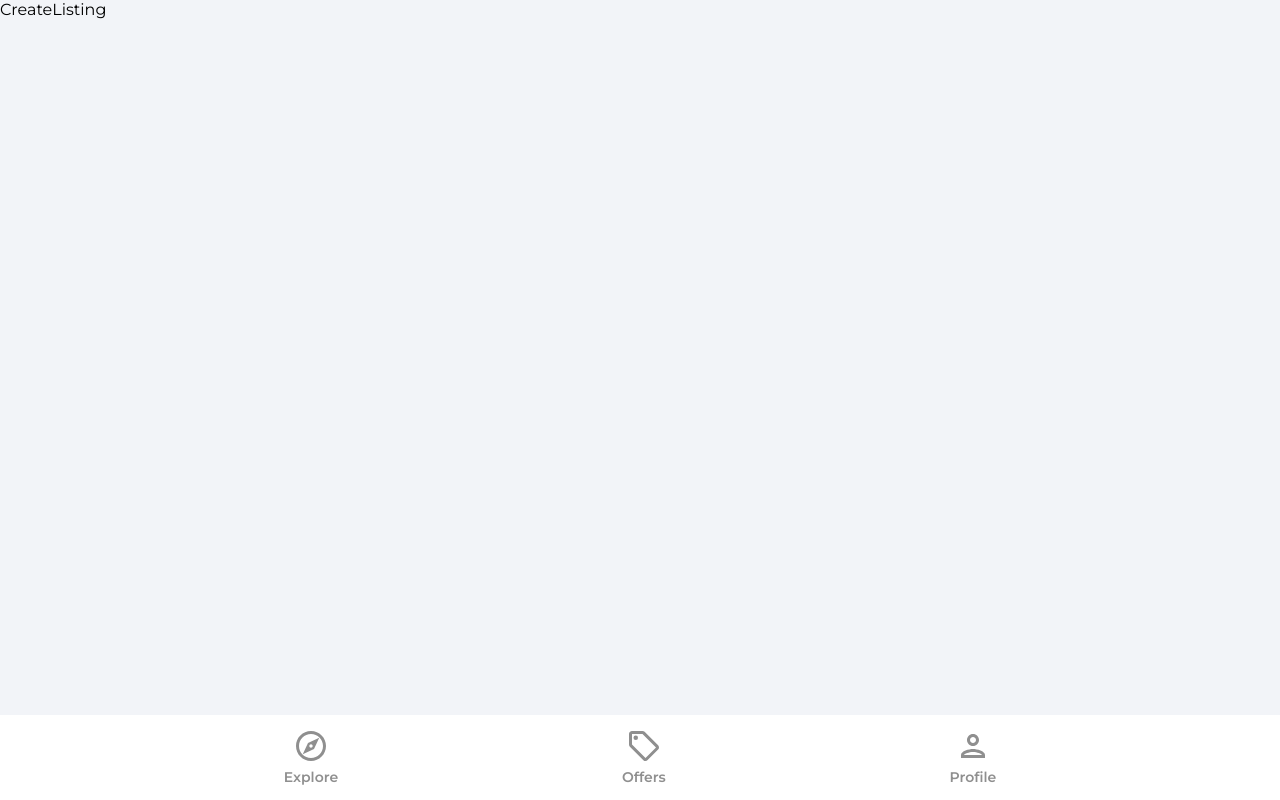
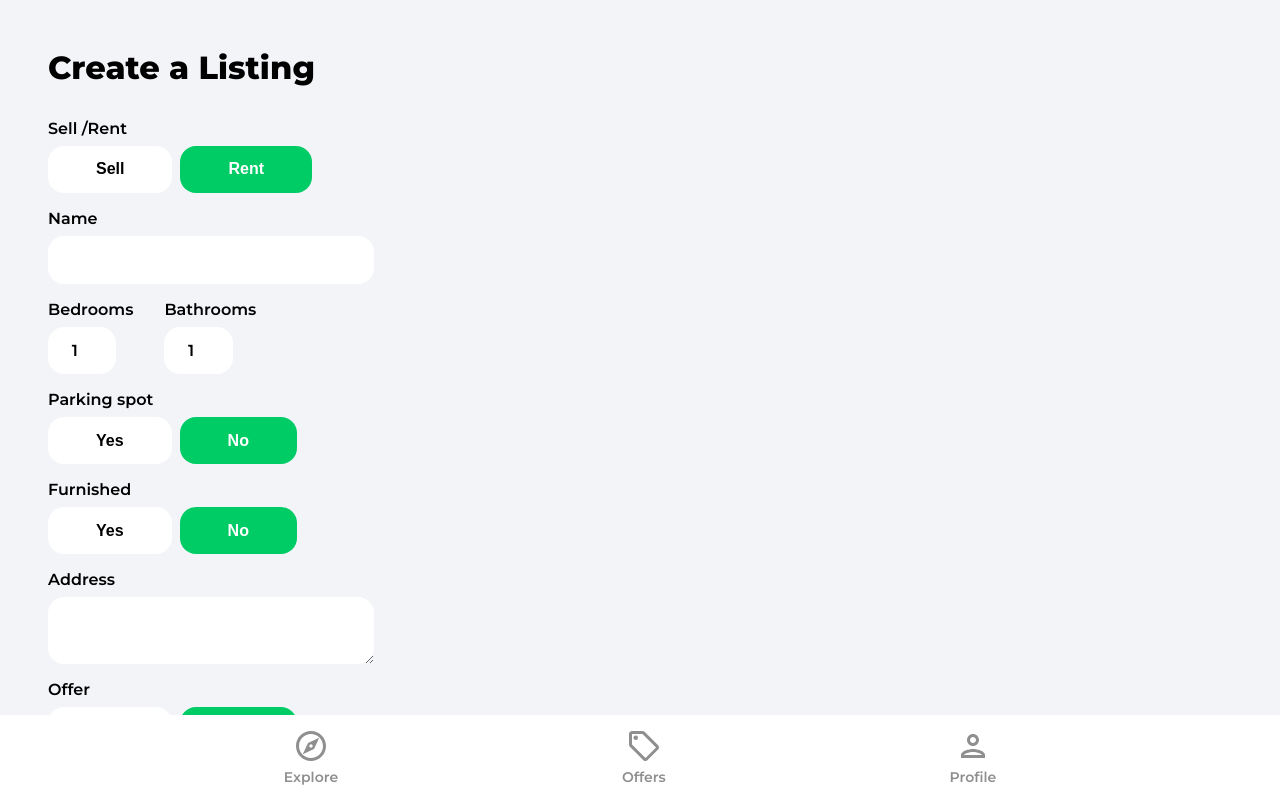
Before and after one commit to Aviatorscode2/house-marketplace, a React (Create React App) app: page /create-listing in a window 1280 px wide. Shown: the top 800 px of the page. Built offline with nearby package versions, Linux system fonts and the light colour scheme; no server answers; sample sign-in values are in the browser's storage.

Commit message:
created the listing form for CreateListings page

```diff
--- a/src/pages/CreateListing.jsx
+++ b/src/pages/CreateListing.jsx
@@ -15,7 +15,7 @@
         parking: false,
         furnished: false,
         address: '',
-        offers: false,
+        offer: false,
         regularPrice: 0,
         discountedPrice: 0,
         images: {},
@@ -23,6 +23,10 @@
         longitude: 0,
     })
 
+    //Destructuring the formData object
+    const {name, type, bedrooms, bathrooms, parking, furnished, address, offer, regularPrice, discountedPrice, images, latitude, longitude} = formData
+
+    //
     const auth = getAuth()
     const navigate = useNavigate()
     const isMounted = useRef(true)
@@ -47,9 +51,274 @@
     if(loading) {
         return <Spinner />
     }
+
+    const onSubmit = (e) => {
+        e.preventDefault()
+        console.log(formData)
+    }
+
+    const onMutate = (e) => {
+        let boolean = null
+
+        if(e.target.value === 'true') {
+            boolean = true
+        }
+        if(e.target.value === 'false') {
+            boolean = false
+        }
+
+        // For Files
+        if(e.target.files) {
+            setFormData((prevState) => ({
+                ...prevState,
+                images: e.target.files
+            }))
+        }
+
+        //For text/boolean
+        if(!e.target.files) {
+            setFormData((prevState) => ({
+                ...prevState,
+                [e.target.id] : boolean ?? e.target.vale,
+            }))
+        }
+    }
   return (
-    <div>CreateListing</div>
-  )
+    <div className="profile">
+      <header>
+        <p className="pageHeader">Create a Listing</p>
+      </header>
+
+      <main>
+        <form onSubmit={onSubmit}>
+          <label className="formLabel">Sell /Rent</label>
+          <div className="formButtons">
+            <button
+              type="button"
+              className={type === 'sale' ? 'formButtonActive' : 'formButton'}
+              id="type"
+              value="sale"
+              onClick={onMutate}
+            >
+              Sell
+            </button>
+            <button
+              type="button"
+              className={type === 'rent' ? 'formButtonActive' : 'formButton'}
+              id="type"
+              value="rent"
+              onClick={onMutate}
+            >
+              Rent
+            </button>
+          </div>
+
+          <label className="formLabel">Name</label>
+          <input
+            type="text"
+            className="formInputName"
+            id="name"
+            value={name}
+            onChange={onMutate}
+            maxLength="32"
+            minLength="10"
+            required
+          />
+
+          <div className="formRooms flex">
+            <div>
+              <label className="formLabel">Bedrooms</label>
+              <input
+                className="formInputSmall"
+                type="number"
+                id="bedrooms"
+                value={bedrooms}
+                onChange={onMutate}
+                min="1"
+                max="50"
+                required
+              />
+            </div>
+            <div>
+              <label className="formLabel">Bathrooms</label>
+              <input
+                className="formInputSmall"
+                type="number"
+                id="bathrooms"
+                value={bathrooms}
+                onChange={onMutate}
+                min="1"
+                max="50"
+                required
+              />
+            </div>
+          </div>
+
+          <label className="formLabel">Parking spot</label>
+          <div className="formButtons">
+            <button
+              className={parking ? 'formButtonActive' : 'formButton'}
+              type="button"
+              id="parking"
+              value={true}
+              onClick={onMutate}
+              min="1"
+              max="50"
+            >
+              Yes
+            </button>
+            <button
+              className={
+                !parking && parking !== null ? 'formButtonActive' : 'formButton'
+              }
+              type="button"
+              id="parking"
+              value={false}
+              onClick={onMutate}
+            >
+              No
+            </button>
+          </div>
+
+          <label className="formLabel">Furnished</label>
+          <div className="formButtons">
+            <button
+              className={furnished ? 'formButtonActive' : 'formButton'}
+              type="button"
+              id="furnished"
+              value={true}
+              onClick={onMutate}
+            >
+              Yes
+            </button>
+            <button
+              className={
+                !furnished && furnished !== null
+                  ? 'formButtonActive'
+                  : 'formButton'
+              }
+              type="button"
+              id="furnished"
+              value={false}
+              onClick={onMutate}
+            >
+              No
+            </button>
+          </div>
+
+          <label className="formLabel">Address</label>
+          <textarea
+            className="formInputAddress"
+            type="text"
+            id="address"
+            value={address}
+            onChange={onMutate}
+            required
+          />
+
+          {!geolocationEnabled && (
+            <div className="formLatLng flex">
+              <div>
+                <label className="formLabel">Latitude</label>
+                <input
+                  className="formInputSmall"
+                  type="number"
+                  id="latitude"
+                  value={latitude}
+                  onChange={onMutate}
+                  required
+                />
+              </div>
+              <div>
+                <label className="formLabel">Longitude</label>
+                <input
+                  className="formInputSmall"
+                  type="number"
+                  id="longitude"
+                  value={longitude}
+                  onChange={onMutate}
+                  required
+                />
+              </div>
+            </div>
+          )}
+
+          <label className="formLabel">Offer</label>
+          <div className="formButtons">
+            <button
+              className={offer ? 'formButtonActive' : 'formButton'}
+              type="button"
+              id="offer"
+              value={true}
+              onClick={onMutate}
+            >
+              Yes
+            </button>
+            <button
+              className={
+                !offer && offer !== null ? 'formButtonActive' : 'formButton'
+              }
+              type="button"
+              id="offer"
+              value={false}
+              onClick={onMutate}
+            >
+              No
+            </button>
+          </div>
+
+          <label className="formLabel">Regular Price</label>
+          <div className="formPriceDiv">
+            <input
+              className="formInputSmall"
+              type="number"
+              id="regularPrice"
+              value={regularPrice}
+              onChange={onMutate}
+              min="50"
+              max="750000000"
+              required
+            />
+            {type === 'rent' && <p className="formPriceText">$ / Month</p>}
+          </div>
+
+          {offer && (
+            <>
+              <label className="formLabel">Discounted Price</label>
+              <input
+                className="formInputSmall"
+                type="number"
+                id="discountedPrice"
+                value={discountedPrice}
+                onChange={onMutate}
+                min="50"
+                max="750000000"
+                required={offer}
+              />
+            </>
+          )}
+
+          <label className="formLabel">Images</label>
+          <p className="imagesInfo">
+            The first image will be the cover (max 6).
+          </p>
+          <input
+            className="formInputFile"
+            type="file"
+            id="images"
+            onChange={onMutate}
+            max="6"
+            accept=".jpg,.png,.jpeg"
+            multiple
+            required
+          />
+          <button type="submit" className="primaryButton createListingButton">
+            Create Listing
+          </button>
+        </form>
+      </main>
+    </div>
+  );
 }
 
 export default CreateListing
```
